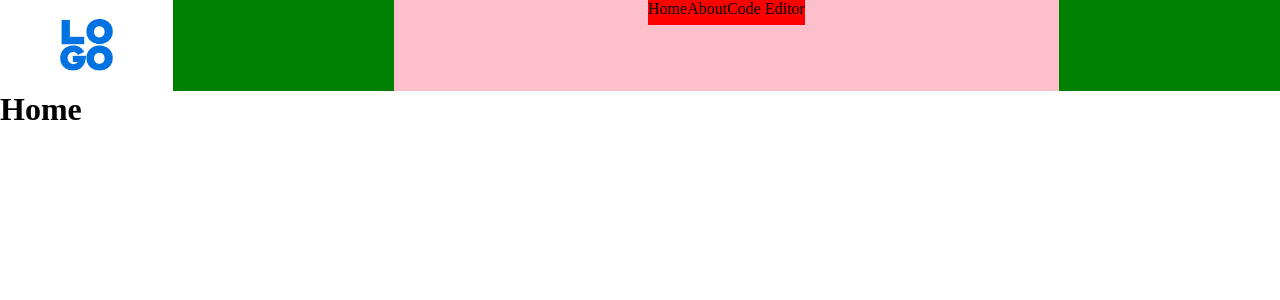
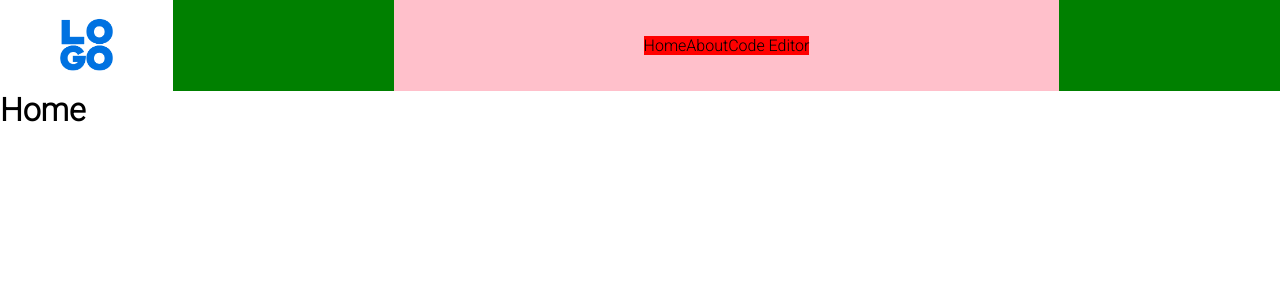
Before and after one commit to Stam21/Algoland, a React (Create React App) app in the folder frontend/: page / in a window 1280 px wide. Shown: the top 300 px of the page. Built offline with nearby package versions, Linux system fonts and the light colour scheme.

Commit message:
finish structure ready to merge

```diff
--- a/frontend/public/index.html
+++ b/frontend/public/index.html
@@ -24,6 +24,10 @@
       work correctly both with client-side routing and a non-root public URL.
       Learn how to configure a non-root public URL by running `npm run build`.
     -->
+    <!-- Google Fonts Roboto family -->
+    <link rel="preconnect" href="https://fonts.googleapis.com">
+    <link rel="preconnect" href="https://fonts.gstatic.com" crossorigin>
+    <link href="https://fonts.googleapis.com/css2?family=Roboto:wght@300&display=swap" rel="stylesheet">
     <title>Algoland</title>
   </head>
   <body>
--- a/frontend/src/components/NavMenu/NavMenu.js
+++ b/frontend/src/components/NavMenu/NavMenu.js
@@ -7,21 +7,22 @@
     {
             return (
                 <div className="component-wrapper flex-row">
-                    {/* Brand component */}
+
+                    {/* logo component */}
                     <div class="brand-cnt">
                         {this.brandMenuComponent()}
                     </div>
-                    {/* END OF - Brand component */}
 
-                    {/* Nav-bar component*/}
+                    {/* navigation list component */}
                     <div class="navigation-cnt flex-row-jcenter">
                         {this.navigationMenuListComponent()}
                     </div>
-                    {/* END OF - Na v-bar component */}
+
                 </div>
             );
     }
 
+    //Logo component
     brandMenuComponent()
     {
         return (
@@ -35,7 +36,7 @@
     navigationMenuListComponent()
     {
         return (
-            <ul className="navigation-list flex-row-jcenter">
+            <ul className="navigation-list flex-row-jcenter-acenter">
                 <li>Home</li>
                 <li>About</li>
                 <li>Code Editor</li>
@@ -43,19 +44,4 @@
         );
     }
 }
-
-
-
-
-// const NavMenu = () => {
-//     return (
-//     <nav>
-//         <ul>
-//             <li><Link to="Home">Home</Link></li>
-//             <li><Link to="About">About</Link></li>
-//         </ul>
-//     </nav>
-//     );
-// };
-
 export default NavMenu;
--- a/frontend/src/views/Global.scss
+++ b/frontend/src/views/Global.scss
@@ -8,6 +8,7 @@
 {
     margin: 0;
     padding: 0;
+    font-family: 'Roboto', sans-serif;
 }
 
 // FLEX ROW RULES
```
Also changed, not shown: frontend/documentation.txt (added).
